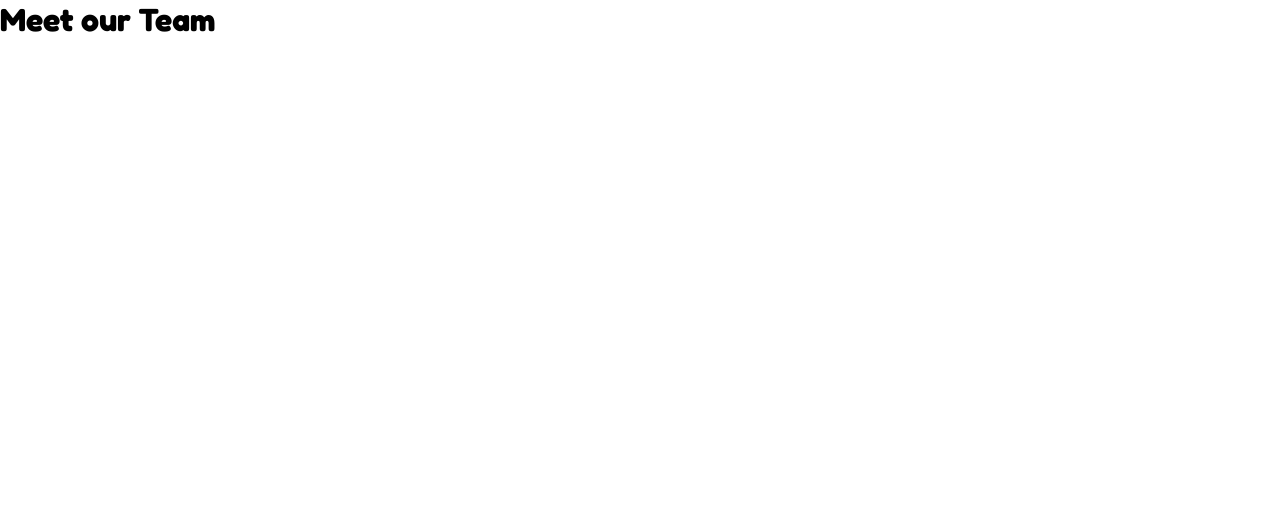
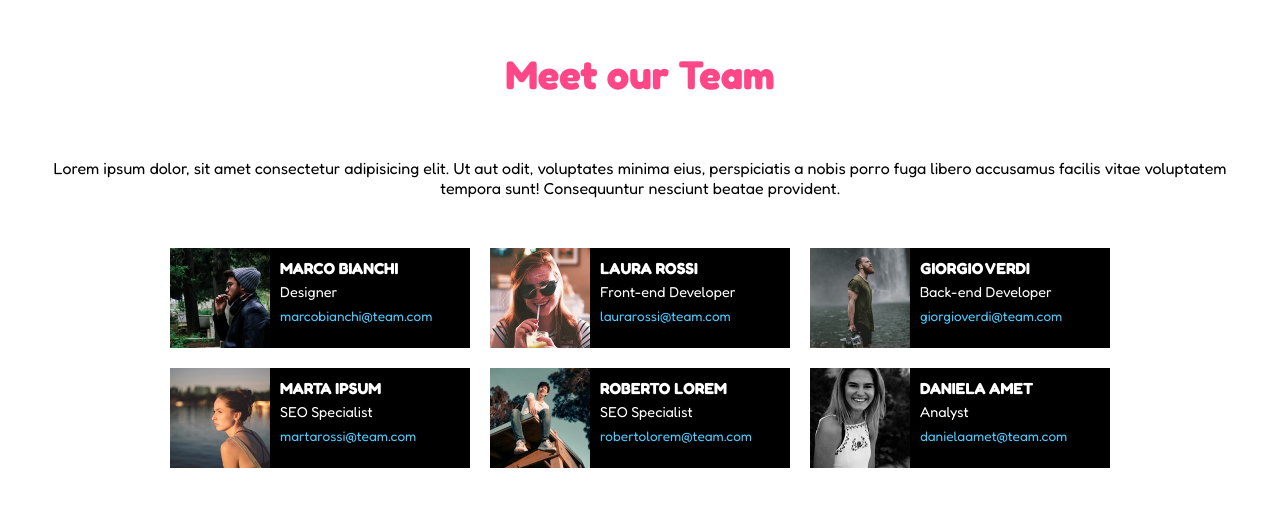
Before and after one commit to Kevin-Garri/js-our-team, a plain HTML site: page assets/index.html in a window 1280 px wide. Drawn offline with Linux system fonts and the light colour scheme.

Commit message:
[add] html css

```diff
--- a/assets/index.html
+++ b/assets/index.html
@@ -16,16 +16,67 @@
 
 <body>
   <h1>Meet our Team</h1>
+  <section class="team-container">
+    <p>Lorem ipsum dolor, sit amet consectetur adipisicing elit. Ut aut odit, voluptates minima eius, perspiciatis a
+      nobis porro fuga libero accusamus facilis vitae voluptatem tempora sunt! Consequuntur nesciunt beatae provident.
+    </p>
 
+    <div class="team-griglia">
+      <div class="team-member">
+        <img src="./img/male1.png" alt="Marco Bianchi">
+        <div class="info">
+          <h2>MARCO BIANCHI</h2>
+          <p>Designer</p>
+          <a href="mailto:marcobianchi@team.com">marcobianchi@team.com</a>
+        </div>
+      </div>
 
+      <div class="team-member">
+        <img src="./img/female1.png" alt="Laura Rossi">
+        <div class="info">
+          <h2>LAURA ROSSI</h2>
+          <p>Front-end Developer</p>
+          <a href="mailto:laurarossi@team.com">laurarossi@team.com</a>
+        </div>
+      </div>
 
+      <div class="team-member">
+        <img src="img/male2.png" alt="Giorgio Verdi">
+        <div class="info">
+          <h2>GIORGIO VERDI</h2>
+          <p>Back-end Developer</p>
+          <a href="mailto:giorgioverdi@team.com">giorgioverdi@team.com</a>
+        </div>
+      </div>
 
+      <div class="team-member">
+        <img src="./img/female2.png" alt="Marta Ipsum">
+        <div class="info">
+          <h2>MARTA IPSUM</h2>
+          <p>SEO Specialist</p>
+          <a href="mailto:martarossi@team.com">martarossi@team.com</a>
+        </div>
+      </div>
 
+      <div class="team-member">
+        <img src="./img/male3.png" alt="Roberto Lorem">
+        <div class="info">
+          <h2>ROBERTO LOREM</h2>
+          <p>SEO Specialist</p>
+          <a href="mailto:robertolorem@team.com">robertolorem@team.com</a>
+        </div>
+      </div>
 
-
-
-
-
+      <div class="team-member">
+        <img src="./img/female3.png" alt="Daniela Amet">
+        <div class="info">
+          <h2>DANIELA AMET</h2>
+          <p>Analyst</p>
+          <a href="mailto:danielaamet@team.com">danielaamet@team.com</a>
+        </div>
+      </div>
+    </div>
+  </section>
 
   <script src="./script.js"></script>
 </body>
--- a/assets/style.css
+++ b/assets/style.css
@@ -7,3 +7,74 @@
 body {
   font-family: "fredoka";
 }
+
+.team-container {
+  text-align: center;
+  padding: 40px;
+  display: flex;
+  flex-wrap: wrap;
+}
+
+h1 {
+  padding-top: 50px;
+  font-size: 2.5rem;
+  color: rgb(255, 71, 135);
+  display: flex;
+  justify-content: center;
+  text-align: center;
+}
+
+.team-container p {
+  font-size: 1rem;
+  color: black;
+  margin: 20px auto;
+}
+
+.team-griglia {
+  display: flex;
+  flex-wrap: wrap;
+  justify-content: center;
+  gap: 20px;
+  margin-top: 30px;
+}
+
+.team-member {
+  background-color: black;
+  color: white;
+  overflow: hidden;
+  width: 300px;
+  text-align: left;
+  display: flex;
+}
+
+.team-member img {
+  width: 100px;
+  height: 100px;
+  object-fit: cover;
+}
+
+.team-member .info {
+  padding: 10px;
+  flex: 1;
+}
+
+.team-member h2 {
+  font-size: 1rem;
+  margin: 0;
+  text-transform: uppercase;
+}
+
+.team-member p {
+  font-size: 0.9rem;
+  margin: 5px 0;
+}
+
+.team-member a {
+  color: rgb(75, 202, 255);
+  text-decoration: none;
+  font-size: 0.85rem;
+}
+
+.info p {
+  color: white;
+}
```
Also changed, not shown: 1 other file.
